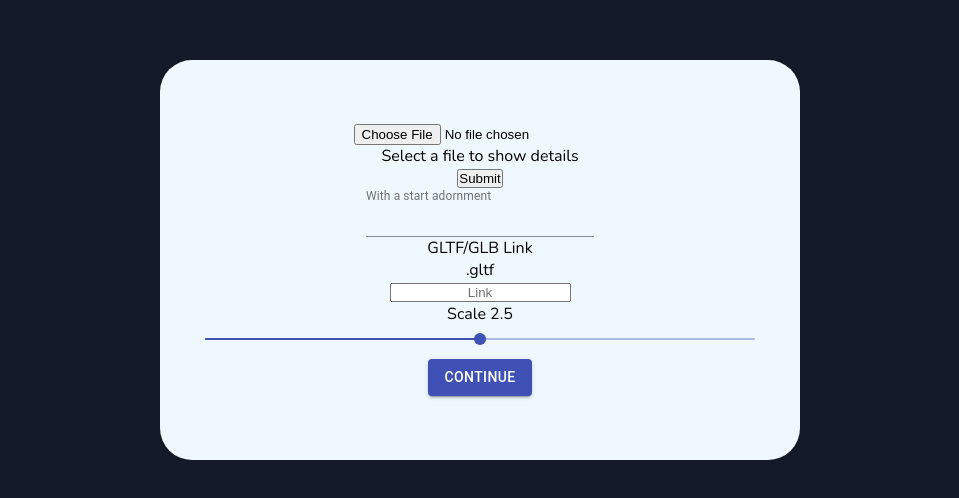
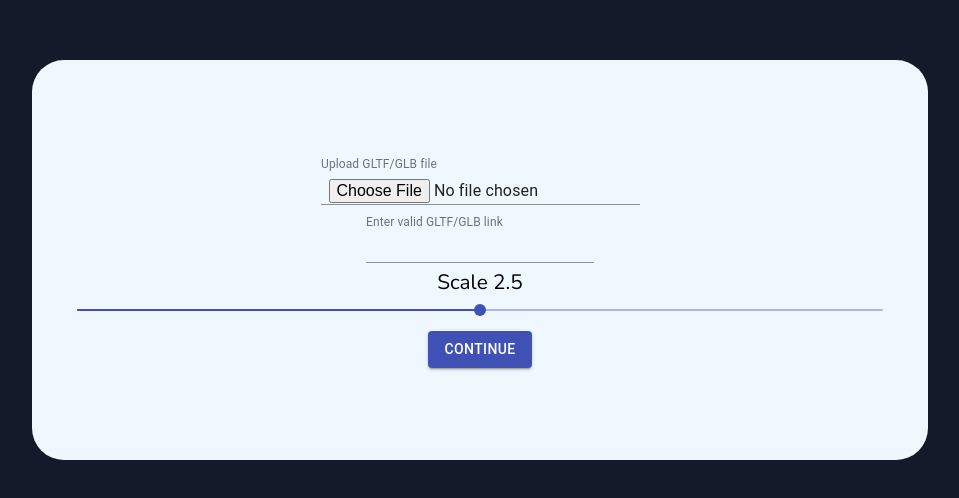
Before and after one commit to DavidTelenko/cad-pd, a React (Create React App) app: page / in a window 1280 px wide. Shown: the part 140-638 px from the top of the page, without its empty margins (160-1119 px from the left). Built offline with nearby package versions, Linux system fonts and the light colour scheme.

Commit message:
add file upload

```diff
--- a/package.json
+++ b/package.json
@@ -4,8 +4,6 @@
   "private": true,
   "dependencies": {
     "@material-ui/core": "^4.12.4",
-    "@material-ui/icons": "^4.11.3",
-    "@mui/icons-material": "^5.8.4",
     "@testing-library/jest-dom": "^5.16.4",
     "@testing-library/react": "^13.3.0",
     "@testing-library/user-event": "^13.5.0",
--- a/src/App.css
+++ b/src/App.css
@@ -9,10 +9,10 @@
   height: 100vh;
   background-color: #141a29;
   font-family: "Nunito", sans-serif;
+  font-size: 1.3rem;
 }
 
-.App-logo {
-  /* height: 40vmin; */
+/* .App-logo {
   pointer-events: none;
 }
 
@@ -24,7 +24,6 @@
 
 .App-header {
   background-color: #282c34;
-  /* min-height: 100vh; */
   display: flex;
   flex-direction: column;
   align-items: center;
@@ -44,4 +43,4 @@
   to {
     transform: rotate(360deg);
   }
-}
+} */
--- a/src/App.tsx
+++ b/src/App.tsx
@@ -1,4 +1,4 @@
-import React from "react";
+import React, { useState, useEffect, ChangeEvent } from "react";
 import "./App.css";
 import "./Styles/FileUploader.css";
 import { BrowserRouter, Routes, Route } from "react-router-dom";
@@ -7,11 +7,30 @@ import Modeler from "./Components/Modeler";
 import NotFound from "./Components/NotFound";
 
 function App() {
+  const [selectedFile, setSelectedFile] = useState<File | undefined>();
+
+  const changeHandler = (event: ChangeEvent) => {
+    const target = event.target as HTMLInputElement;
+    if (target.files) {
+      setSelectedFile(target.files[0]);
+    }
+  };
+
+  useEffect(() => console.log(selectedFile), [selectedFile]);
+
   return (
     <div className="App">
       <BrowserRouter>
         <Routes>
-          <Route path="/" element={<FileUploader />} />
+          <Route
+            path="/"
+            element={
+              <FileUploader
+                selectedFile={selectedFile}
+                changeHandler={changeHandler}
+              />
+            }
+          />
           <Route path="/modeler" element={<Modeler />} />
           <Route path="*" element={<NotFound />} />
         </Routes>
--- a/src/Components/FileUploader.tsx
+++ b/src/Components/FileUploader.tsx
@@ -1,4 +1,4 @@
-import { ChangeEvent, FC, useState } from "react";
+import { ChangeEvent, useState } from "react";
 import { makeStyles } from "@material-ui/core/styles";
 import Slider from "@material-ui/core/Slider";
 import { Button } from "@material-ui/core";
@@ -8,42 +8,35 @@ import InputAdornment from "@material-ui/core/InputAdornment";
 import FormControl from "@material-ui/core/FormControl";
 import { Link } from "react-router-dom";
 // import AddLinkIcon from "@mui/icons-material/AddLink";
+// import FileUploadIcon from "@mui/icons-material/FileUpload";
 
 const useStyles = makeStyles({
   root: {
-    width: 550,
+    width: "90%",
   },
   margin: {
-    // margin: theme.spacing(1),
+    margin: "5px",
   },
 });
 
-const valuetext = (value: number): string => {
-  return `${value}°C`;
+type FileUploaderProps = {
+  selectedFile: File | undefined;
+  changeHandler: (event: ChangeEvent) => void;
 };
 
-const FileUploader: FC = () => {
+const FileUploader = ({ selectedFile, changeHandler }: FileUploaderProps) => {
   const classes = useStyles();
 
-  const [selectedFile, setSelectedFile] = useState<File>();
   const [value, setValue] = useState<number | number[]>(2.5);
 
-  const changeHandler = (event: ChangeEvent) => {
-    const target = event.target as HTMLInputElement;
-    if (target.files) setSelectedFile(target.files[0]);
-    console.log(selectedFile);
-  };
-
   const onSliderChange = (value: number | number[]) => {
-    // const target = e.target as HTMLInputElement;
     setValue(value);
   };
-
-  const handleSubmission = () => {};
 
   return (
     <>
       <div className="FileUploader">
+        {/* <>
           <input
             type="file"
             name="file"
@@ -65,9 +58,28 @@ const FileUploader: FC = () => {
           <div>
             <button onClick={handleSubmission}>Submit</button>
           </div>
+        </> */}
         <FormControl className={classes.margin}>
           <InputLabel htmlFor="input-with-icon-adornment">
-            With a start adornment
+            Upload GLTF/GLB file
+          </InputLabel>
+          <Input
+            id="input-with-icon-adornment"
+            type="file"
+            name="file"
+            onChange={(event) => changeHandler(event)}
+            startAdornment={
+              <InputAdornment position="start">
+                {/* <FileUploadIcon /> */}
+              </InputAdornment>
+            }
+            placeholder="No file was chosen"
+            inputProps={{ accept: ".gltf,.glb", readOnly: true }}
+          />
+        </FormControl>
+        <FormControl className={classes.margin}>
+          <InputLabel htmlFor="input-with-icon-adornment">
+            Enter valid GLTF/GLB link
           </InputLabel>
           <Input
             id="input-with-icon-adornment"
@@ -76,41 +88,24 @@ const FileUploader: FC = () => {
                 {/* <AddLinkIcon /> */}
               </InputAdornment>
             }
+            inputProps={{
+              pattern: ".+.gltf|.+.glb",
+            }}
           />
         </FormControl>
-        <div className="form-group py-3" v-if="!$store.sharedModelFile">
-          <label className="form-label">
-            <i className="fas fa-link"></i> GLTF/GLB Link
-          </label>
-          <div className="input-group mb-3">
-            <div className="input-group-prepend">
-              <span className="input-group-text" id="basic-addon1">
-                .gltf
-              </span>
-            </div>
-            <input
-              className="form-control input-group"
-              v-model="$store.sharedModelLink"
-              placeholder="Link"
-              pattern=".+\.gltf|.+\.glb"
-              type="input"
-            />
-          </div>
-        </div>
         <div className={classes.root}>
           <div>{`Scale ${value}`}</div>
           <Slider
             defaultValue={2.5}
-            getAriaValueText={valuetext}
             aria-labelledby="discrete-slider-small-steps"
             step={0.05}
             min={0.05}
             max={4.95}
             valueLabelDisplay="auto"
-            onChange={(event, value) => onSliderChange(value)}
+            onChange={(_event, value) => onSliderChange(value)}
           />
         </div>
-        <Link to="/modeler">
+        <Link to="/modeler" onClick={() => console.log(selectedFile)}>
           <Button variant="contained" color="primary">
             Continue
           </Button>
--- a/src/Styles/FileUploader.css
+++ b/src/Styles/FileUploader.css
@@ -1,13 +1,14 @@
 .FileUploader {
-  width: 40rem;
+  width: 70%;
+  min-width: 250px;
   height: 25rem;
   border-radius: 2rem;
   background-color: aliceblue;
-  top: 0;
+  /* top: 0;
   bottom: 0;
   left: 0;
   right: 0;
-  margin: auto;
+  margin: auto; */
   display: flex;
   flex-direction: column;
   align-items: center;
```
Also changed, not shown: 1 other file (tests, documents, lock files or other folders). Lines whose indentation alone changed are shown as unchanged.
